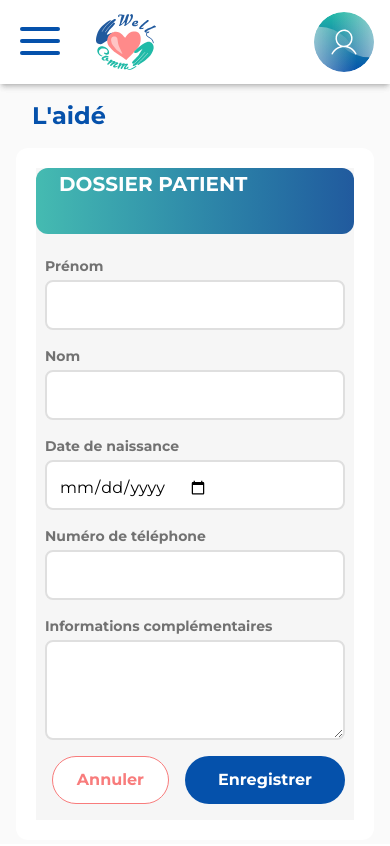
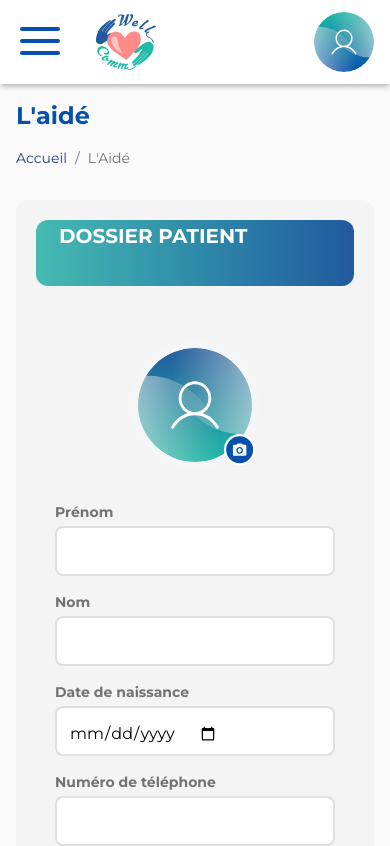
Before and after one commit to TheGamerFarmer/Well-Comm, a Next.js app in the folder site-web/: page /ProfilAide in a window 390 px wide. Shown: the top 846 px of the page. Built offline with nearby package versions, Linux system fonts and the light colour scheme.

Commit message:
correction profil aide + user space + ajout profil aide dans la fil arianne
Signed-off-by: mieuphoriya <ledikoska12@gmail.com>

```diff
--- a/site-web/app/ProfilAide/page.tsx
+++ b/site-web/app/ProfilAide/page.tsx
@@ -1,63 +1,76 @@
-import {Button} from "@/components/ButtonMain";
+
+"use client";
+import React, { useState, useEffect } from "react";
+import { Button } from "@/components/ButtonMain";
+import Image from "next/image";
+import FilArianne from "@/components/FilArianne";
 
 export default function ProfilAide() {
+
     return (
         <div className="mx-auto px-4 sm:px-6 lg:px-8 max-w-7xl">
-            <p className="p-4 font-bold text-[#0551ab] text-2xl">L'aidé</p>
-            <div  className="flex justify-center items-center flex-col bg-[#f6f6f6] w-[100%] rounded-xl border-20 border-white">
+            <div className="py-4 ">
+                <p className="font-bold text-[#0551ab] text-2xl">L'aidé</p>
+                <FilArianne/>
+            </div>
+            <div  className="flex justify-center items-center flex-col bg-[#f4f4f4] w-[100%] rounded-xl border-20 border-[#f4f4f4] md:border-white ">
                 <div className="w-full h-[66px] mb-[22px] pt-4 pb-4 pl-[23px] rounded-xl bg-gradient-to-r from-[#45bbb1] to-[#215a9e]">
                     <p className="w-[229px] h-[34px] font-montserrat text-xl font-bold leading-[1.7px] text-left text-[#fff]">
                         DOSSIER PATIENT
                     </p>
                 </div>
                 {/*//photo de profil a decomenter quand les images seront recuperés */}
-                {/*<div className="p-8 relative overflow-visible">*/}
-                {/*    <Image*/}
-                {/*        src="/images/avatar.svg"*/}
-                {/*        alt="user avatar"*/}
-                {/*        width={130}*/}
-                {/*        height={130}*/}
-                {/*        priority*/}
-                {/*    />*/}
+                <div className="p-8 relative overflow-visible">
+                    <Image
+                        src="/images/avatar.svg"
+                        alt="user avatar"
+                        width={130}
+                        height={130}
+                        priority
+                    />
 
-                {/*    <Image*/}
-                {/*        src="/images/add_photo.svg"*/}
-                {/*        alt="add photo"*/}
-                {/*        width={32}*/}
-                {/*        height={32}*/}
-                {/*        priority*/}
-                {/*        className="absolute bottom-11 right-11 z-3 translate-x-1/4 translate-y-1/4 cursor-pointer"*/}
-                {/*    />*/}
-                {/*    */}
-                {/*</div>*/}
+                    <Image
+                        src="/images/add_photo.svg"
+                        alt="add photo"
+                        width={32}
+                        height={32}
+                        priority
+                        className="absolute bottom-11 right-11 z-3 translate-x-1/4 translate-y-1/4 cursor-pointer"
+                    />
 
-                <form className="mx-auto max-w-200 ">
+                </div>
+
+                <form className="mx-auto  ">
                     <div className="flex flex-col md:flex-row md:gap-4">
-                        <div>
+                        <div className="self-center">
                             <label className="flex font-montserrat text-sm font-bold text-left text-[#727272]">Prénom</label>
-                            <input className="w-[300px] h-[50px] bg-white self-stretch flex  flex-row justify-between items-start py-[14px] ph-4 rounded-lg border #dfdfdf border-solid bg-[#fff]h-10 rounded-lg border-2 border-[#dfdfdf] mb-4 mt-1 p-3 text-black" type="text"/>
+                            <input className="w-[280px] md:w-[300px] h-[50px] bg-white self-stretch flex  flex-row justify-between items-start py-[14px] ph-4 rounded-lg border #dfdfdf border-solid bg-[#fff]h-10 rounded-lg border-2 border-[#dfdfdf] mb-4 mt-1 p-3 text-black" type="text"/>
                         </div>
-                        <div>
+                        <div className="self-center">
                             <label className="flex font-montserrat text-sm font-bold text-left text-[#727272]">Nom</label>
-                            <input className="w-[300px] h-[50px] bg-white self-stretch flex flex-row justify-between items-start py-[14px] ph-4 rounded-lg border #dfdfdf border-solid bg-[#fff]h-10 rounded-lg border-2 border-[#dfdfdf] mb-4 mt-1 p-3 text-black" type="text"/>
+                            <input className="w-[280px] md:w-[300px] h-[50px] bg-white self-stretch flex flex-row justify-between items-start py-[14px] ph-4 rounded-lg border #dfdfdf border-solid bg-[#fff]h-10 rounded-lg border-2 border-[#dfdfdf] mb-4 mt-1 p-3 text-black" type="text"/>
                         </div>
                     </div>
 
                     <div className="flex flex-col md:flex-row md:gap-4">
-                        <div>
+                        <div className="self-center">
                             <label className="flex font-montserrat text-sm font-bold text-left text-[#727272]">Date de naissance</label>
-                            <input type="date" className=" w-[300px] h-[50px] bg-white self-stretch  flex flex-row justify-between items-start py-[14px] ph-4 rounded-lg border #dfdfdf border-solid bg-[#fff]h-10 rounded-lg border-2 border-[#dfdfdf] mb-4 mt-1 p-3 text-black"/>
+                            <input type="date" className=" w-[280px] md:w-[300px] h-[50px] bg-white self-stretch  flex flex-row justify-between items-start py-[14px] ph-4 rounded-lg border #dfdfdf border-solid bg-[#fff]h-10 rounded-lg border-2 border-[#dfdfdf] mb-4 mt-1 p-3 text-black"/>
                         </div>
-                        <div>
+                        <div className="self-center">
                             <label className="flex font-montserrat text-sm font-bold text-left text-[#727272]">Numéro de téléphone</label>
-                            <input type="tel" className="w-[300px] h-[50px] bg-white self-stretch  flex flex-row justify-between items-start py-[14px] ph-4 rounded-lg border #dfdfdf border-solid bg-[#fff]h-10 rounded-lg border-2 border-[#dfdfdf] mb-4 mt-1 p-3 text-black"/>
+                            <input type="tel" className="w-[280px] md:w-[300px] h-[50px] bg-white self-stretch  flex flex-row justify-between items-start py-[14px] ph-4 rounded-lg border #dfdfdf border-solid bg-[#fff]h-10 rounded-lg border-2 border-[#dfdfdf] mb-4 mt-1 p-3 text-black"/>
                         </div>
                     </div>
-                    <div className="w-[300px]">
+
+                    <div className="flex flex-col md:flex-row md:gap-4">
+                    <div className="self-center">
                         <label className="flex font-montserrat text-sm font-bold text-left text-[#727272]">Informations complémentaires</label>
-                        <textarea className="h-[100px] w-[300px] bg-white self-stretch  flex flex-row justify-between items-start py-[14px] ph-4 rounded-lg border #dfdfdf border-solid bg-[#fff]h-10 rounded-lg border-2 border-[#dfdfdf] mb-4 mt-1 p-3 text-black"></textarea>
+                        <textarea className="w-[280px] md:w-[300px] h-[100px] bg-white self-stretch  flex flex-row justify-between items-start py-[14px] ph-4 rounded-lg border #dfdfdf border-solid bg-[#fff]h-10 rounded-lg border-2 border-[#dfdfdf] mb-4 mt-1 p-3 text-black"/>
                     </div>
-                    <div className="flex gap-4 justify-end mt-4 mb-4 lg:mt-16 lg:mb-16">
+                    </div>
+
+                    <div className="flex gap-4 justify-end mt-4 mb-4 lg:mt-16 lg:mb-16 self-center">
                         <Button variant="cancel" link={""}>Annuler</Button>
                         <Button type="submit" link={""} variant={"primary"}>Enregistrer</Button>
                     </div>
--- a/site-web/components/FilArianne.tsx
+++ b/site-web/components/FilArianne.tsx
@@ -8,6 +8,7 @@ const breadcrumbNames: Record<string, string> = {
     mesAides: "Mes aidés",
     calendrier: "Calendrier",
     userSpace: "Mon profil",
+    ProfilAide: "L'Aidé",
     fil: "Fil de Transmission",
 };
 
```
Also changed, not shown: site-web/app/userSpace/page.tsx (+11 -12 lines).
